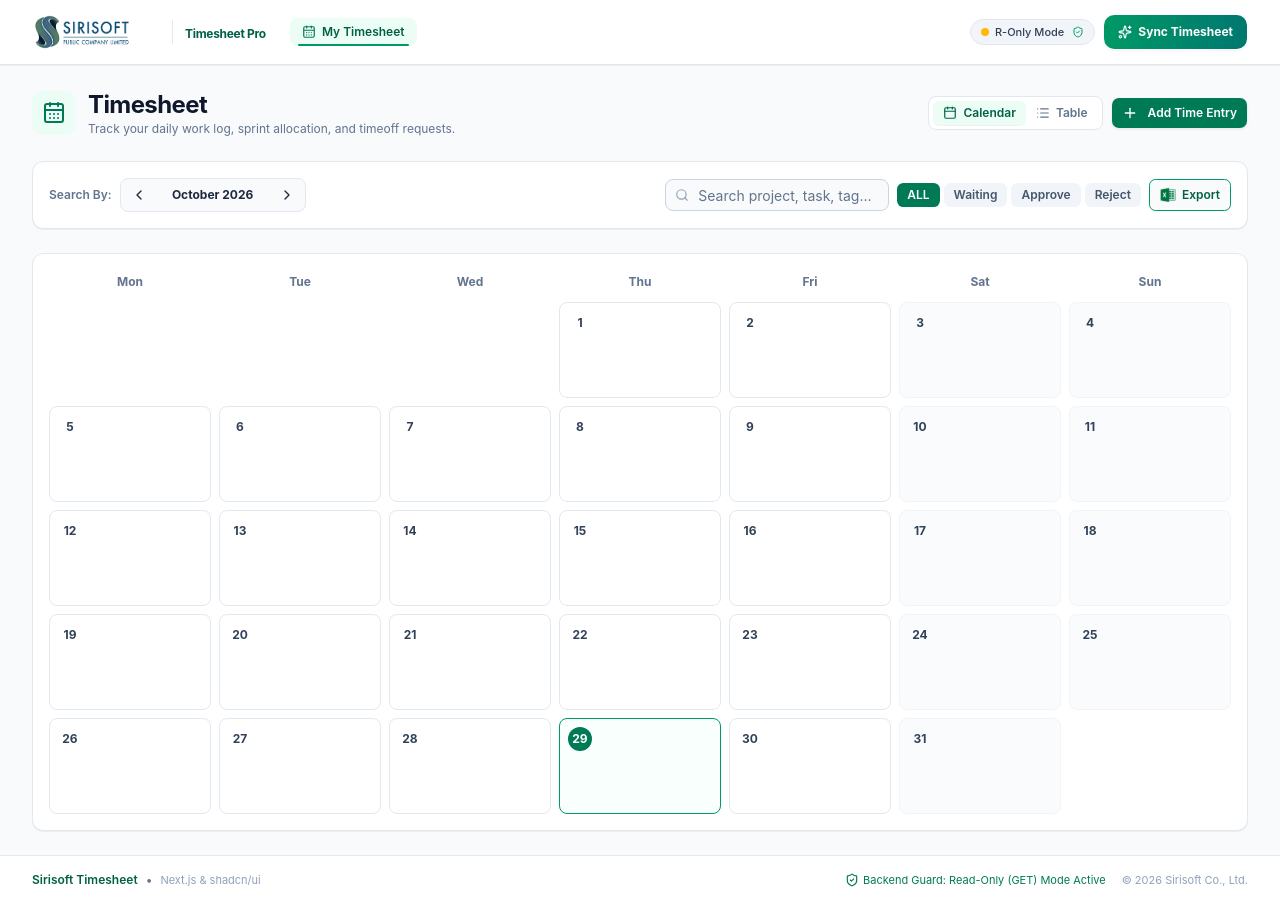
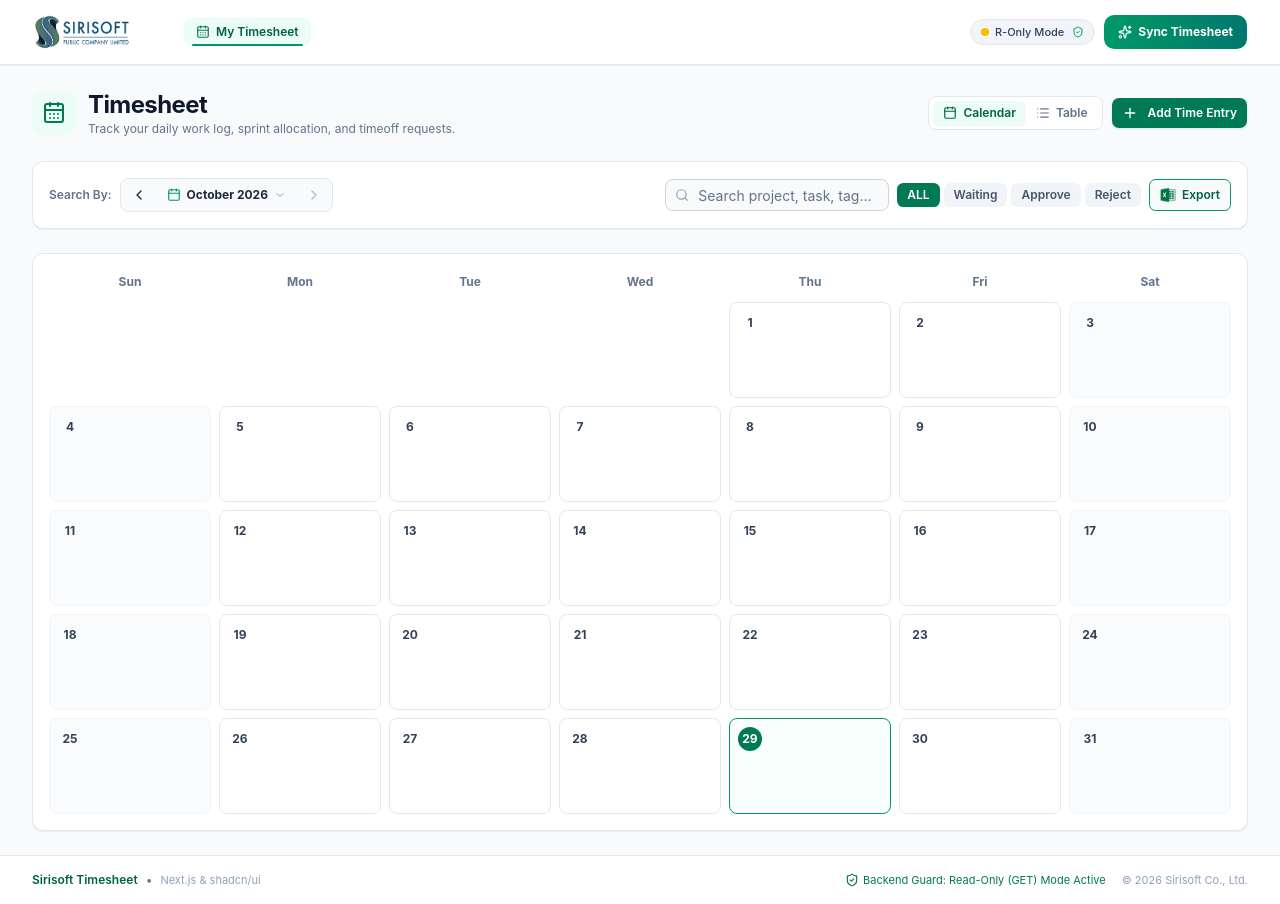
Before and after one commit to kelsonwinith/app.srsTimesheetPro, a Next.js app: page / in a window 1280 px wide. Built offline with nearby package versions, Linux system fonts and the light colour scheme.

Commit message:
feat: sun-sat calendar, clickable month-year picker with future month disable, hover Add Time Entry, and Timesheet Pro metadata

```diff
--- a/src/app/layout.tsx
+++ b/src/app/layout.tsx
@@ -4,10 +4,12 @@ import { Toaster } from "@/components/ui/sonner";
 import "./globals.css";
 
 export const metadata: Metadata = {
-  title: "Timesheet - Sirisoft",
+  title: "Timesheet Pro",
   description: "Enterprise Timesheet, Resource and Manday Tracking System",
   icons: {
-    icon: "/assets/images/logo-home.png",
+    icon: "/assets/images/logo.png",
+    shortcut: "/assets/images/logo.png",
+    apple: "/assets/images/logo.png",
   },
 };
 
--- a/src/components/layout/AppNavbar.tsx
+++ b/src/components/layout/AppNavbar.tsx
@@ -118,11 +118,6 @@ export const AppNavbar: React.FC<AppNavbarProps> = ({ currentTab, onTabChange })
                   className="object-contain object-left"
                   priority
                 />
-              </div>
-              <div className="hidden border-l border-slate-200 pl-3 md:block dark:border-slate-700">
-                <span className="text-xs font-bold tracking-tight text-emerald-800 dark:text-emerald-400">
-                  Timesheet Pro
-                </span>
               </div>
             </button>
 
--- a/src/components/timesheet/TimesheetView.tsx
+++ b/src/components/timesheet/TimesheetView.tsx
@@ -34,8 +34,10 @@ import {
   Calendar as CalendarIcon,
   List,
   Sparkles,
+  ChevronDown,
 } from "lucide-react";
 import { Tooltip, TooltipContent, TooltipTrigger } from "@/components/ui/tooltip";
+import { Popover, PopoverContent, PopoverTrigger } from "@/components/ui/popover";
 
 export const TimesheetView: React.FC = () => {
   const {
@@ -68,9 +70,14 @@ export const TimesheetView: React.FC = () => {
   const [prefilledDate, setPrefilledDate] = useState<string | undefined>(undefined);
   const [todayStr, setTodayStr] = useState<string>("");
 
+  const [currentYear, setCurrentYear] = useState<number>(2026);
+  const [currentMonth, setCurrentMonth] = useState<number>(10);
+
   React.useEffect(() => {
     const now = new Date();
     setTodayStr(now.toISOString().split("T")[0]);
+    setCurrentYear(now.getFullYear());
+    setCurrentMonth(now.getMonth() + 1);
     setSelectedYear(now.getFullYear());
     setSelectedMonth(now.getMonth() + 1);
     try {
@@ -80,6 +87,17 @@ export const TimesheetView: React.FC = () => {
       }
     } catch {}
   }, []);
+
+  const [pickerOpen, setPickerOpen] = useState(false);
+  const [pickerYear, setPickerYear] = useState<number>(selectedYear);
+
+  React.useEffect(() => {
+    setPickerYear(selectedYear);
+  }, [selectedYear]);
+
+  const isNextMonthDisabled =
+    selectedYear > currentYear ||
+    (selectedYear === currentYear && selectedMonth >= currentMonth);
 
   // Month navigation
   const handlePrevMonth = () => {
@@ -92,6 +110,7 @@ export const TimesheetView: React.FC = () => {
   };
 
   const handleNextMonth = () => {
+    if (isNextMonthDisabled) return;
     if (selectedMonth === 12) {
       setSelectedMonth(1);
       setSelectedYear((y) => y + 1);
@@ -158,12 +177,12 @@ export const TimesheetView: React.FC = () => {
     setIsAddOpen(true);
   };
 
-  // Calendar Day Generation
+  // Calendar Day Generation (Sunday - Saturday)
   const calendarDays = useMemo(() => {
     const daysInMonth = new Date(selectedYear, selectedMonth, 0).getDate();
-    const firstDayIndex = new Date(selectedYear, selectedMonth - 1, 1).getDay(); // 0 is Sunday
-    // Adjust so Monday is 0
-    const startOffset = (firstDayIndex + 6) % 7;
+    const firstDayIndex = new Date(selectedYear, selectedMonth - 1, 1).getDay(); // 0 is Sunday, 1 is Monday ... 6 is Saturday
+    // Sun-Sat: Sunday is 0, so startOffset is firstDayIndex directly
+    const startOffset = firstDayIndex;
 
     const days: { dateStr: string; dayNumber: number; entries: TimesheetEntry[]; totalHours: number; isWeekend: boolean }[] = [];
 
@@ -260,17 +279,91 @@ export const TimesheetView: React.FC = () => {
               size="icon"
               onClick={handlePrevMonth}
               className="size-7"
+              title="Previous Month"
             >
               <ChevronLeft className="size-4" />
             </Button>
-            <span className="min-w-28 text-center text-xs font-bold text-slate-800 dark:text-slate-200">
-              {monthNames[selectedMonth - 1]} {selectedYear}
-            </span>
+
+            {/* Clickable Calendar Dropdown to select Month and Year */}
+            <Popover open={pickerOpen} onOpenChange={setPickerOpen}>
+              <PopoverTrigger
+                render={
+                  <button
+                    type="button"
+                    className="flex items-center gap-1.5 rounded-md px-2.5 py-1 text-xs font-bold text-slate-800 hover:text-emerald-700 hover:bg-slate-200/60 dark:text-slate-200 dark:hover:text-emerald-400 dark:hover:bg-slate-700 transition"
+                  >
+                    <CalendarIcon className="size-3.5 text-emerald-600" />
+                    <span>{monthNames[selectedMonth - 1]} {selectedYear}</span>
+                    <ChevronDown className="size-3 text-slate-400" />
+                  </button>
+                }
+              />
+              <PopoverContent align="start" className="w-64 p-3 bg-white dark:bg-slate-900 border border-slate-200 dark:border-slate-800 rounded-xl shadow-xl space-y-3">
+                {/* Year Controller */}
+                <div className="flex items-center justify-between border-b border-slate-100 pb-2 dark:border-slate-800">
+                  <Button
+                    variant="ghost"
+                    size="icon"
+                    className="size-7"
+                    onClick={() => setPickerYear((y) => y - 1)}
+                    title="Previous Year"
+                  >
+                    <ChevronLeft className="size-3.5" />
+                  </Button>
+                  <span className="text-xs font-bold text-slate-900 dark:text-slate-100 font-mono">
+                    {pickerYear}
+                  </span>
+                  <Button
+                    variant="ghost"
+                    size="icon"
+                    className="size-7 disabled:opacity-30 disabled:cursor-not-allowed"
+                    disabled={pickerYear >= currentYear}
+                    onClick={() => setPickerYear((y) => Math.min(currentYear, y + 1))}
+                    title={pickerYear >= currentYear ? "Future year is not available" : "Next Year"}
+                  >
+                    <ChevronRight className="size-3.5" />
+                  </Button>
+                </div>
+
+                {/* 12 Months Grid */}
+                <div className="grid grid-cols-3 gap-1.5">
+                  {monthNames.map((mName, mIdx) => {
+                    const isSelected = selectedYear === pickerYear && selectedMonth === mIdx + 1;
+                    const isFuture = pickerYear > currentYear || (pickerYear === currentYear && mIdx + 1 > currentMonth);
+
+                    return (
+                      <button
+                        key={mName}
+                        type="button"
+                        disabled={isFuture}
+                        onClick={() => {
+                          setSelectedYear(pickerYear);
+                          setSelectedMonth(mIdx + 1);
+                          setPickerOpen(false);
+                        }}
+                        className={`rounded-lg py-1.5 text-xs font-semibold transition ${
+                          isSelected
+                            ? "bg-emerald-700 text-white font-bold shadow-xs"
+                            : isFuture
+                            ? "text-slate-300 dark:text-slate-600 cursor-not-allowed bg-slate-50/50 dark:bg-slate-800/30"
+                            : "text-slate-700 hover:bg-emerald-50 hover:text-emerald-700 dark:text-slate-300 dark:hover:bg-slate-800"
+                        }`}
+                      >
+                        {mName.substring(0, 3)}
+                      </button>
+                    );
+                  })}
+                </div>
+              </PopoverContent>
+            </Popover>
+
             <Button
               variant="ghost"
               size="icon"
               onClick={handleNextMonth}
-              className="size-7"
+              disabled={isNextMonthDisabled}
+              className="size-7 disabled:opacity-30 disabled:cursor-not-allowed"
+              title={isNextMonthDisabled ? "Next month is not available" : "Next Month"}
             >
               <ChevronRight className="size-4" />
             </Button>
@@ -334,7 +427,7 @@ export const TimesheetView: React.FC = () => {
         <div className="rounded-xl border border-slate-200 bg-white p-4 shadow-2xs dark:border-slate-800 dark:bg-slate-900">
           {/* Day of Week Header */}
           <div className="grid grid-cols-7 gap-2 mb-2 text-center text-xs font-bold text-slate-500">
-            {["Mon", "Tue", "Wed", "Thu", "Fri", "Sat", "Sun"].map((d) => (
+            {["Sun", "Mon", "Tue", "Wed", "Thu", "Fri", "Sat"].map((d) => (
               <div key={d} className="py-1">
                 {d}
               </div>
@@ -421,8 +514,8 @@ export const TimesheetView: React.FC = () => {
                   </div>
 
                   {/* Hover hint */}
-                  <div className="hidden group-hover:block text-[9px] text-emerald-600 font-semibold pt-1">
-                    + Click to log
+                  <div className="hidden group-hover:flex items-center justify-center text-center text-[10px] text-emerald-700 dark:text-emerald-400 font-bold py-1 w-full">
+                    Add Time Entry
                   </div>
                 </div>
               );
```
